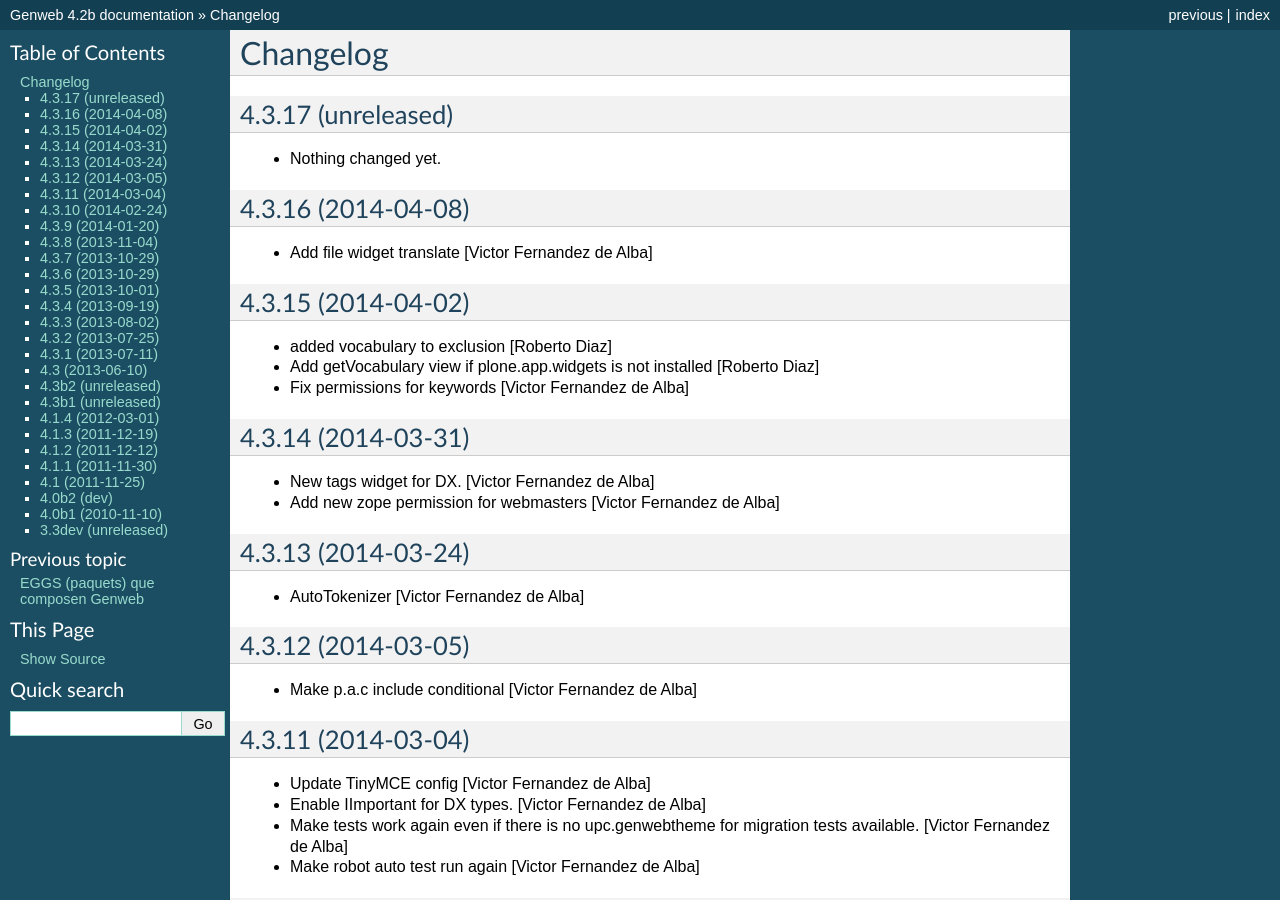
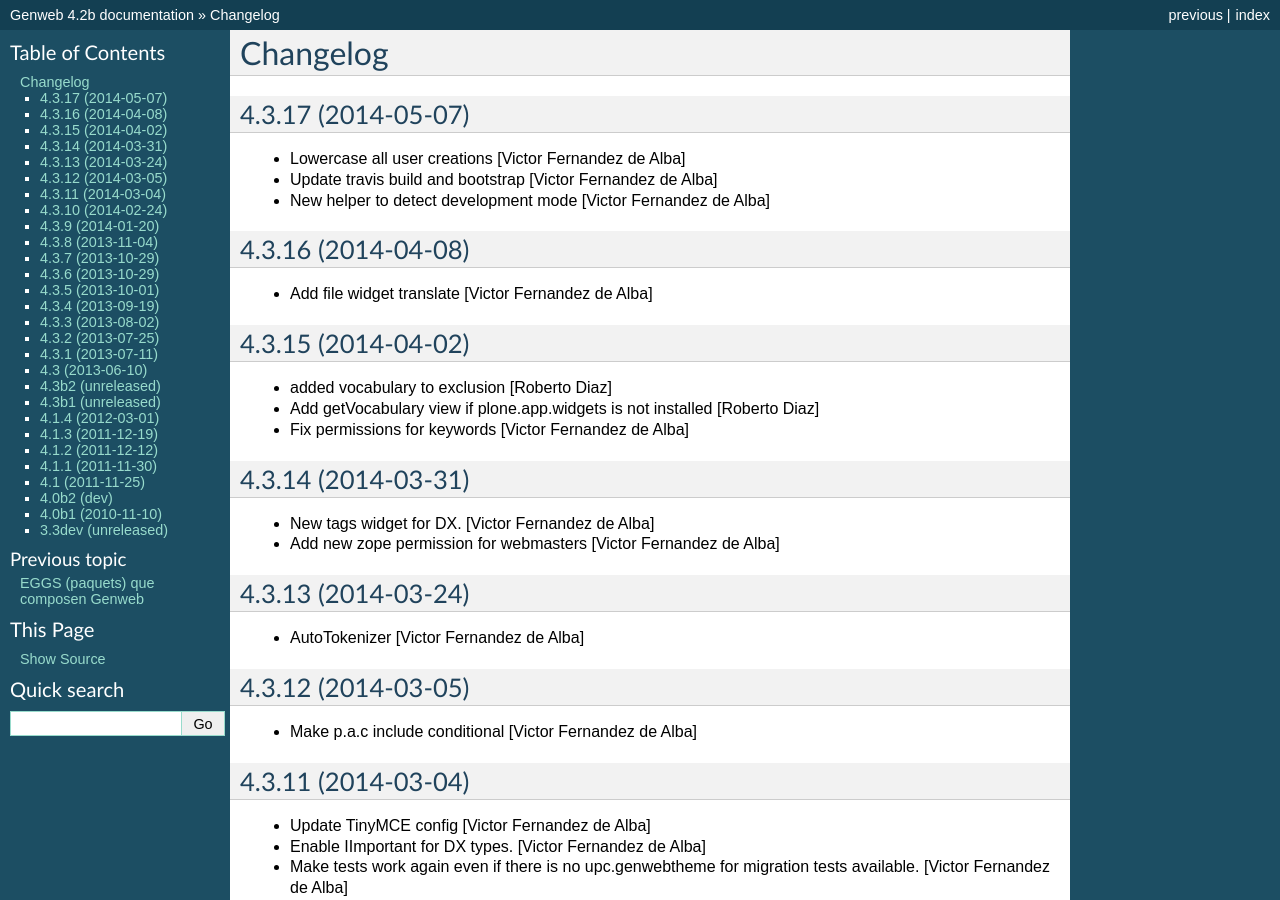
Before and after one commit to UPCnet/genweb.core, a Sphinx documentation site: the page built from docs/HISTORY.rst, in a window 1280 px wide and 900 px high. Built offline with Sphinx 7.4.7, drawn with Linux system fonts in a browser that asks for light colours.

Commit message:
Preparing release 4.3.17

```diff
--- a/docs/HISTORY.rst
+++ b/docs/HISTORY.rst
@@ -1,11 +1,12 @@
 Changelog
 =========
 
-4.3.17 (unreleased)
+4.3.17 (2014-05-07)
 -------------------
 
-- Nothing changed yet.
-
+* Lowercase all user creations [Victor Fernandez de Alba]
+* Update travis build and bootstrap [Victor Fernandez de Alba]
+* New helper to detect development mode [Victor Fernandez de Alba]
 
 4.3.16 (2014-04-08)
 -------------------
--- a/setup.py
+++ b/setup.py
@@ -1,7 +1,7 @@
 from setuptools import setup, find_packages
 import os
 
-version = '4.3.17.dev0'
+version = '4.3.17'
 
 README = open("README.rst").read()
 HISTORY = open(os.path.join("docs", "HISTORY.rst")).read()
```
